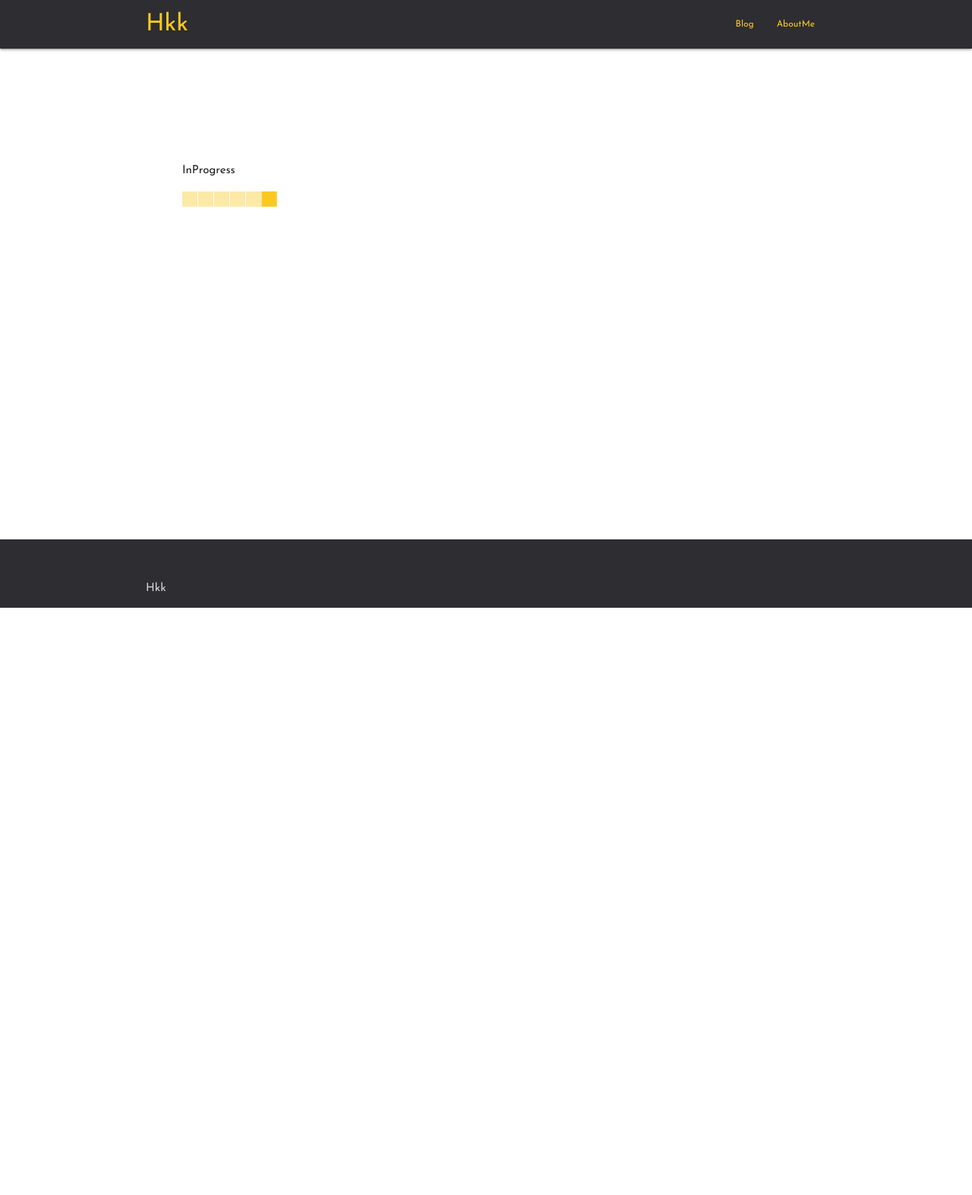
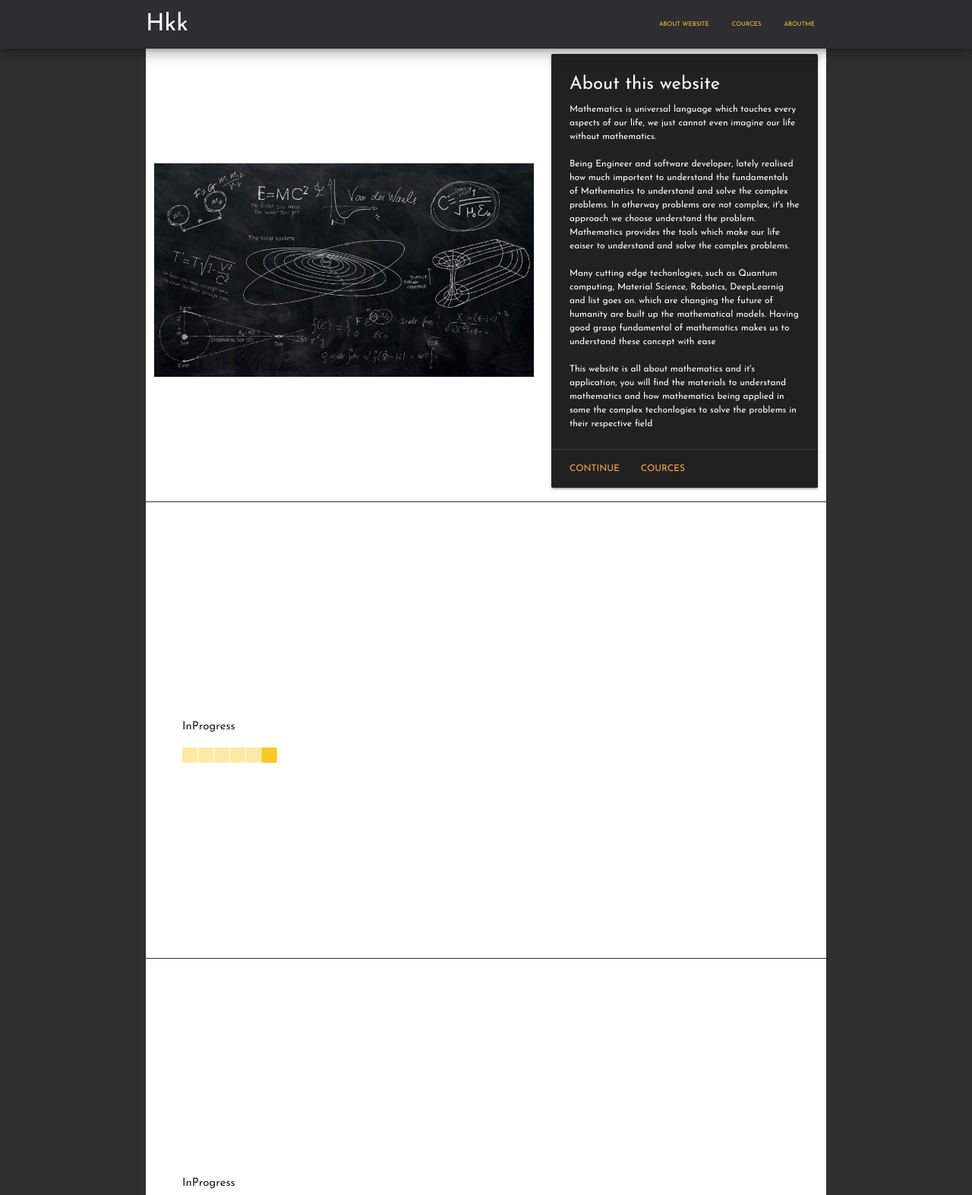
Before and after one commit to hkk0x26/hkk0x26.github.io, a plain HTML site: page index.html in a window 1280 px wide. Shown: the top 1573 px of the page at 76% size. Before the commit the page ends 800 px from the top, so only its background shows below. Drawn offline with Linux system fonts and the light colour scheme.

Commit message:
Add files via upload

```diff
--- a/index.html
+++ b/index.html
@@ -13,6 +13,7 @@
         <style>
             html{
                 font-family: 'Josefin Sans', sans-serif;
+                scroll-behavior: smooth;
             }
 
             header,.page-footer{
@@ -20,14 +21,10 @@
                 background-color:#2D2D32;
             }
 
-        #top-nav{
 
-                background-color: #2D2D32;
-                color:#FAC921!important;
-            }
 
             #logo-container{
-                color: #FAC921;
+
             }
 
             body {
@@ -37,7 +34,42 @@
              }
             main {
                 flex: 1 0 auto;
+                background-color: 	#2F2F2F;
              }
+
+            #top-nav{
+                position: fixed;
+                background-color: #2D2D32;
+                z-index: 10;
+            }
+
+            #about-web,#about-me,#content{
+                height: 600px;
+                margin-bottom: 1px;
+                background-color: #FFFFFF;
+            }
+            #about-web{
+
+                margin-top: 60px;
+            }
+
+
+
+            #canvas-photo{
+
+                height: 100%;
+                background-color: antiquewhite;
+            }
+
+            #web-row{
+
+                height: 100%;
+
+
+            }
+
+
+
 
         .anim{
             width: 800px;
@@ -46,6 +78,7 @@
             display: block;
             margin-left: auto;
             margin-right: auto
+
             }
 
         #box-shadow,#box-shadow1,#box-shadow2,#box-shadow3,#box-shadow4,#box-shadow5,#box{
@@ -54,9 +87,10 @@
             position: absolute;
             background-color: #FAC921 ;
 
+
             }
         #box{
-            z-index: 10;
+            z-index: +1;
             }
         #box-shadow{
             opacity:0.4;
@@ -84,6 +118,8 @@
         }
 
 
+
+
   </style>
     </head>
 
@@ -91,11 +127,12 @@
 
         <header>
 
-             <nav role="navigation" id="top-nav">
+             <nav role="navigation" id="top-nav" class="z-depth-3">
                           <div class="nav-wrapper container"><a id="logo-container" href="/" class="brand-logo">Hkk</a>
                             <ul class="right hide-on-med-and-down">
-                              <li id="stats-tab"><a href="" style="color:#FAC921;font-size: 12px">Blog</a></li>
-                              <li id="graphs-tab"><a href="" style="color:#FAC921;font-size: 12px">AboutMe</a></li>
+                              <li id="stats-tab"><a href="#about-web" style="color:#FAC921;font-size: 8px">ABOUT WEBSITE</a></li>
+                              <li id="stats-tab"><a href="#content" style="color:#FAC921;font-size: 8px">COURCES</a></li>
+                              <li id="graphs-tab"><a href="#about-me" style="color:#FAC921;font-size: 8px">ABOUTME</a></li>
 
                             </ul>
                           </div>
@@ -104,12 +141,78 @@
 
 
         <main>
-              <br/>
-              <br/>
-              <br/>
-              <br/>
-              <br/>
-              <br/>
+
+            <div class="container" id="about-web">
+                <div class="row valign-wrapper" id="web-row" >
+
+                        <div class="col s7" id="#canvas-photo">
+                             <img class="responsive-img" src="imgs/Mathematics.png">
+                        </div>
+                        <div class="col s5" id=" #web-content" style="font-size: 12px">
+                              <div class="card grey darken-4 left-align">
+                                <div class="card-content white-text" >
+                                  <span class="card-title">About this website</span>
+                                  <p>Mathematics is universal language which touches every aspects of our life, we just cannot even imagine our life without mathematics.</p><br>
+                                    <p>Being Engineer and software developer, lately realised how much importent to understand the
+                                    fundamentals of Mathematics to understand and solve the complex problems. In otherway problems
+                                    are not complex, it's the approach we choose understand the problem. Mathematics provides the tools which make our life eaiser to understand and solve the complex problems.
+                                    </p><br>
+                                    <p>Many cutting edge techonlogies, such as Quantum computing, Material Science, Robotics, DeepLearnig and list goes on. which are changing the future of humanity are built up the mathematical models. Having good grasp fundamental of mathematics makes us to understand these concept with ease</p><br>
+                                    <p>This website is all about mathematics and it's application, you will find the materials to understand mathematics and how mathematics being applied in some the complex techonlogies to solve the problems in their respective field</p>
+                                </div>
+                                <div class="card-action">
+                                  <a href="#">Continue</a>
+                                  <a href="#content">Cources</a>
+                                </div>
+                              </div>
+                        </div>
+                </div>
+            </div>
+            <div class="container"  id="content">
+
+                <br>
+                <br>
+                <br>
+                <br>
+                <br>
+                <br>
+
+                <br>
+                <br>
+                <br>
+                <br>
+                <br>
+                <br>
+
+              <div class='anim '>
+                <p>InProgress</p>
+                <div id="box-shadow"></div>
+                  <div id="box-shadow1"></div>
+                  <div id="box-shadow2"></div>
+                  <div id="box-shadow3"></div>
+                  <div id="box-shadow4"></div>
+                  <div id="box-shadow5"></div>
+                <div id="box"></div>
+
+            </div>
+
+            </div>
+            <div class="container" id="about-me">
+
+                <br>
+                <br>
+                <br>
+                <br>
+                <br>
+                <br>
+
+                <br>
+                <br>
+                <br>
+                <br>
+                <br>
+                <br>
+
               <div class='anim'>
                 <p>InProgress</p>
                 <div id="box-shadow"></div>
@@ -121,6 +224,11 @@
                 <div id="box"></div>
 
             </div>
+
+
+            </div>
+
+
         </main>
 
   <footer class="page-footer">
```
Also changed, not shown: imgs/Mathematics.png (added). Lines whose indentation alone changed are shown as unchanged.
